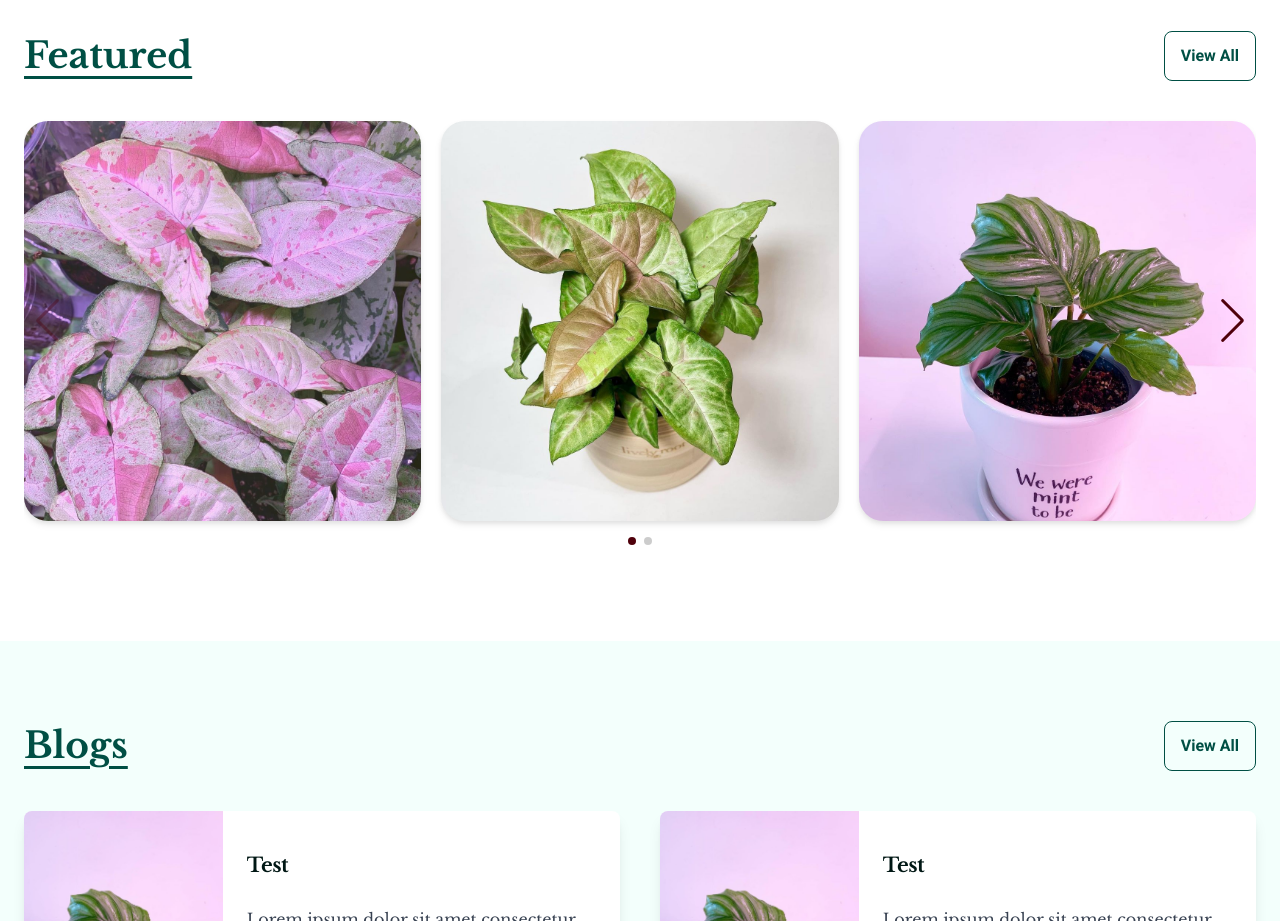
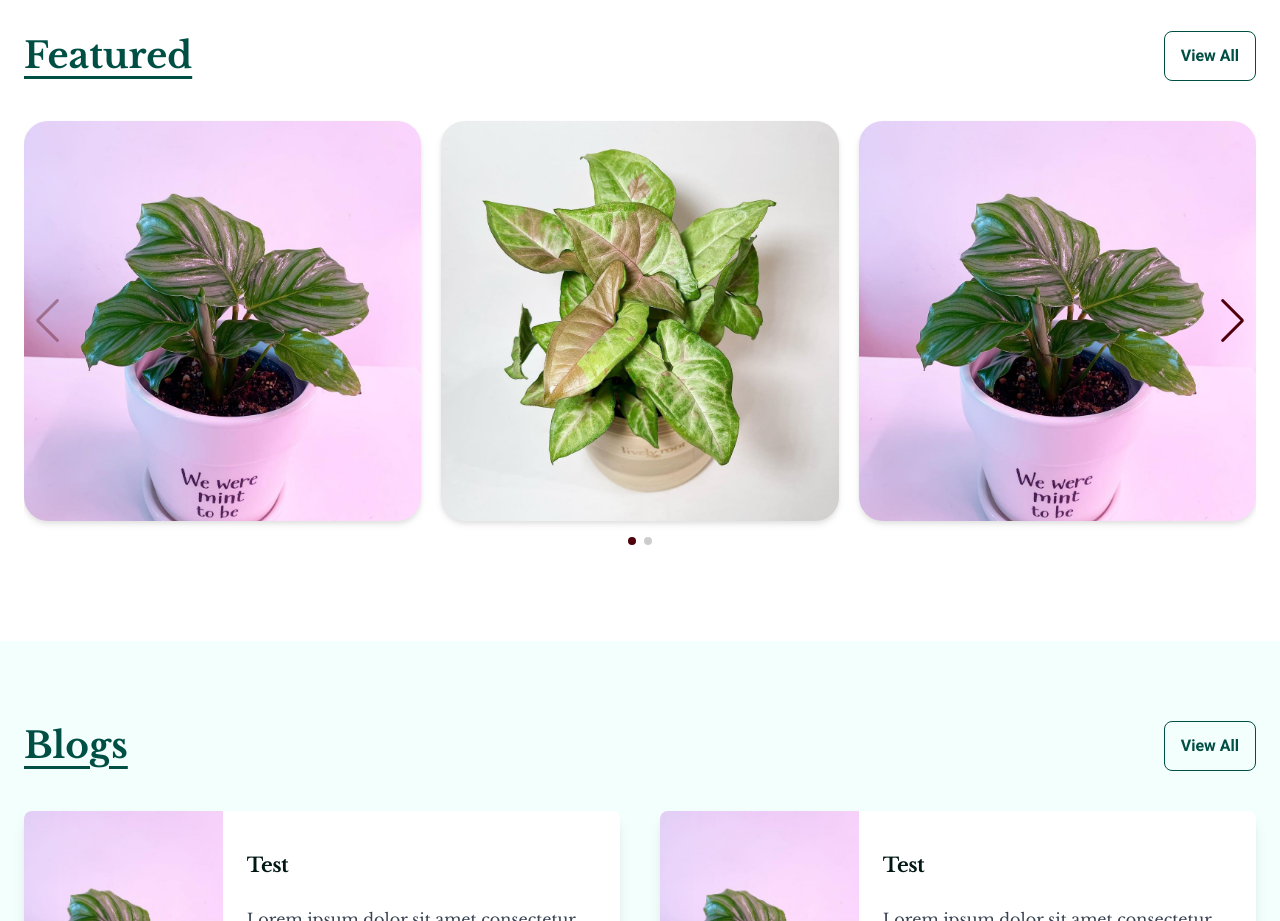
Before and after one commit to nova-gh/biruwa-v1, a Next.js app: page / in a window 1280 px wide. Shown: the part 1520-2441 px from the top of the page. Built offline with nearby package versions, Linux system fonts and the light colour scheme.

Commit message:
Update Featured.js

```diff
--- a/components/home/Featured.js
+++ b/components/home/Featured.js
@@ -3,7 +3,7 @@ import Carousel from "./Carousel";
 
 const Featured = () => {
   const slides = [
-    { name: "test", src: "/home/herobig.jpg" },
+    { name: "test", src: "/home/hero1.jpg" },
     { name: "test", src: "/home/hero2.jpg" },
     { name: "test", src: "/home/hero1.jpg" },
     { name: "test", src: "/home/hero2.jpg" },
```
